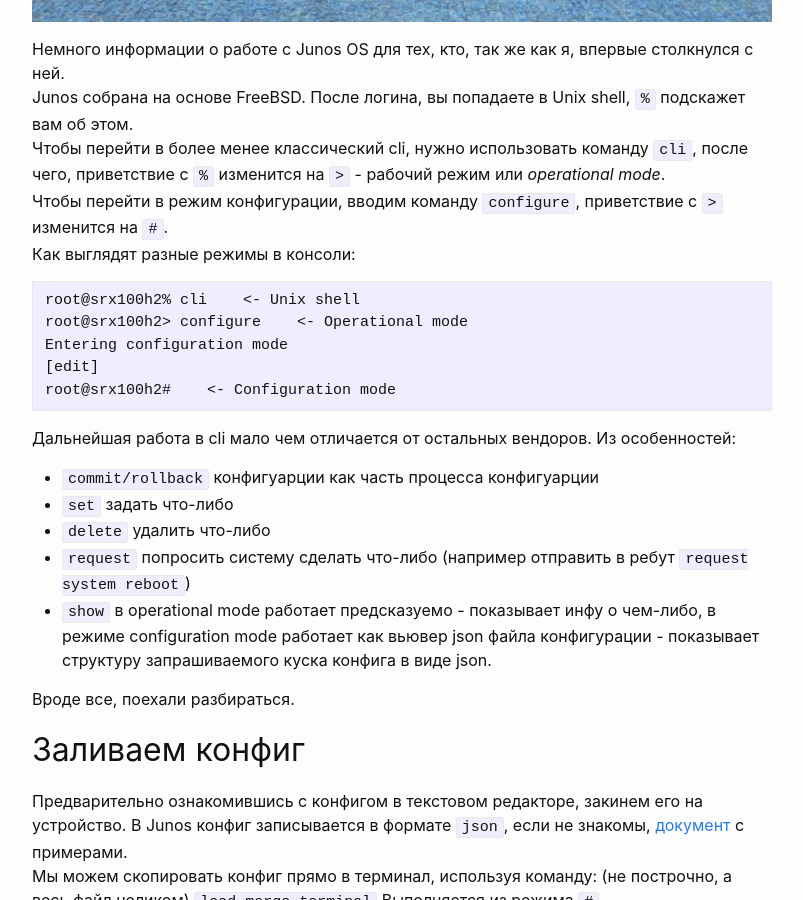
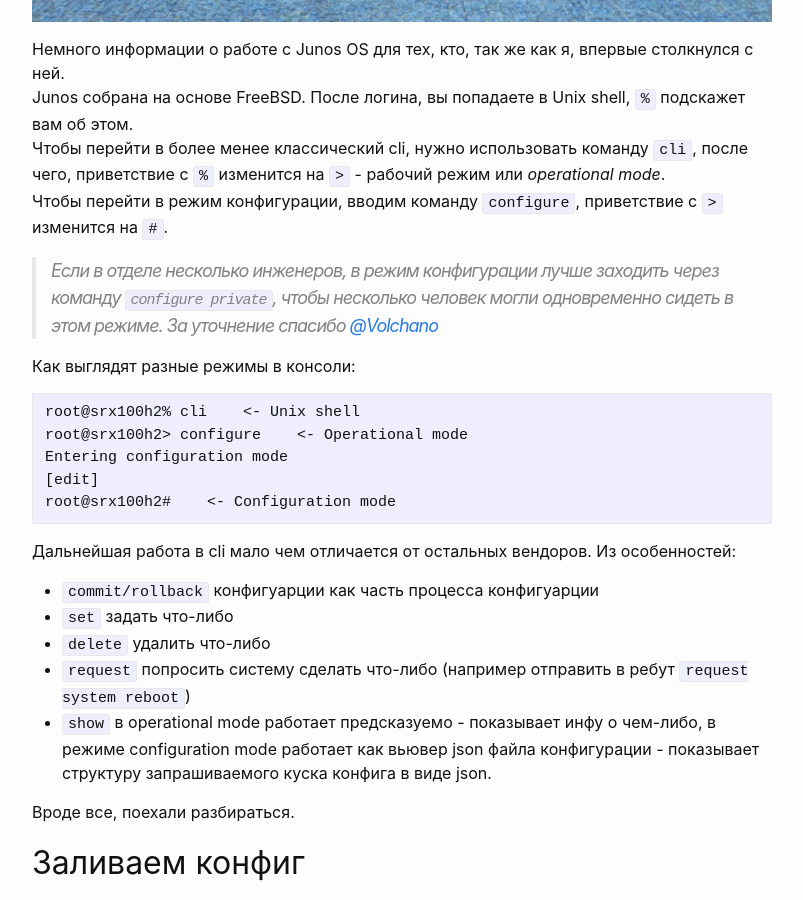
Before and after one commit to woohung/woohung.github.io, a Jekyll site: the page built from _posts/2023-02-09-Dynamic VPN на Juniper SRX100H2.md, in a window 1280 px wide and 900 px high, scrolled down 1347 px. Shown: the whole window, without its empty margins (238-1041 px from the left). Built offline with Jekyll 4.4.1, drawn with Linux system fonts in a browser that asks for light colours.

Commit message:
Update 2023-02-09-Dynamic VPN на Juniper SRX100H2.md

````diff
--- a/_posts/2023-02-09-Dynamic VPN на Juniper SRX100H2.md
+++ b/_posts/2023-02-09-Dynamic VPN на Juniper SRX100H2.md
@@ -29,6 +29,9 @@ author: Artem Kovalchuk
 Junos собрана на основе FreeBSD. После логина, вы попадаете в Unix shell, `%` подскажет вам об этом.
 Чтобы перейти в более менее классический cli, нужно использовать команду `cli`, после чего, приветствие с `%` изменится на `>` - рабочий режим или *operational mode*.
 Чтобы перейти в режим конфигурации, вводим команду `configure`, приветствие с `>` изменится на `#`.
+
+> Если в отделе несколько инженеров, в режим конфигурации лучше заходить через команду `configure private`, чтобы несколько человек могли одновременно сидеть в этом режиме. За уточнение спасибо [@Volchano](https://t.me/Volchano)
+
 Как выглядят разные режимы в консоли:
 
 ```
````
